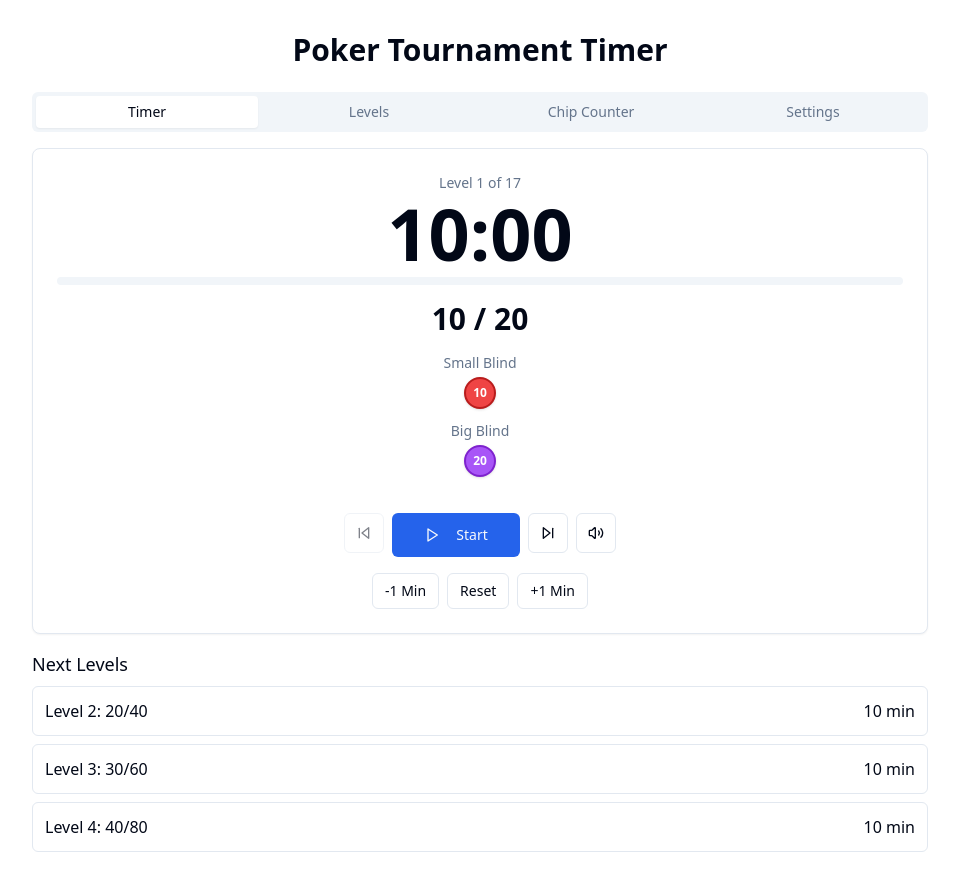
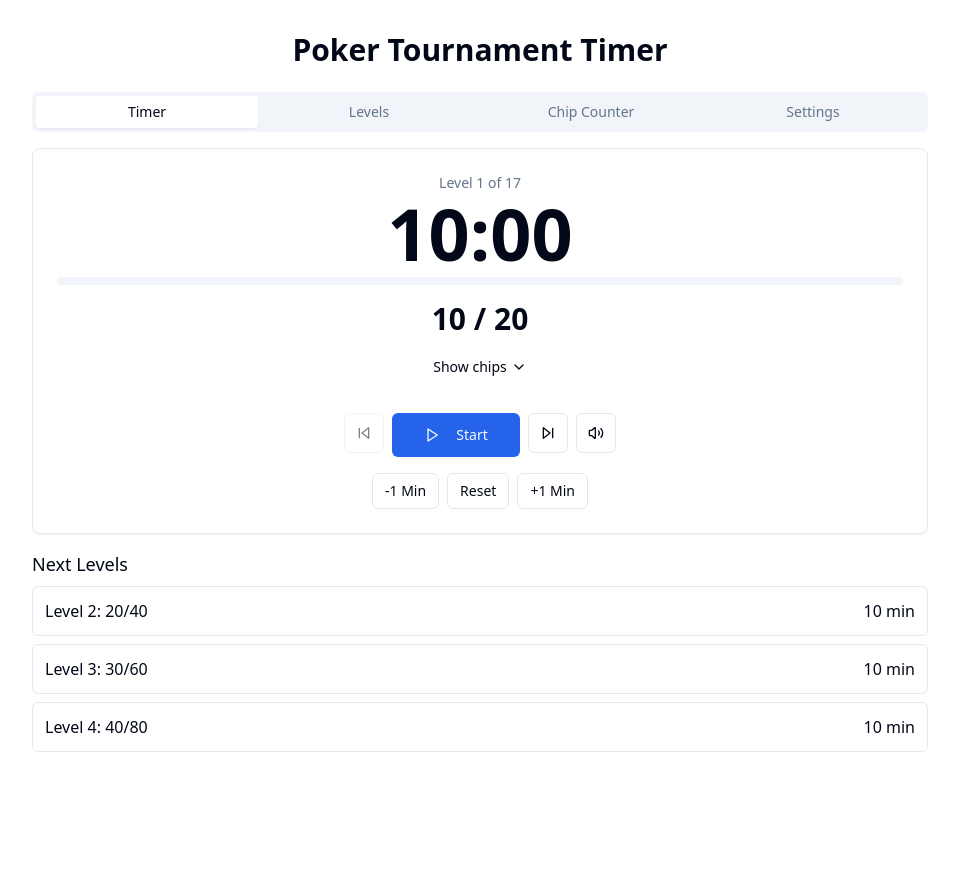
Before and after one commit to eliasfloreteng/poker-timer, a Next.js app: page / in a window 1280 px wide. Shown: the whole page, without its empty margins (160-1119 px from the left). After the commit the page ends 800 px from the top, so only its background shows below. Built offline with nearby package versions, Linux system fonts and the light colour scheme.

Commit message:
Make chip visualization collapsible in timer

```diff
--- a/components/timer-display.tsx
+++ b/components/timer-display.tsx
@@ -1,8 +1,11 @@
+import { useState } from "react"
 import { formatTime } from "@/lib/utils"
 import { calculateChipsForAmount } from "@/lib/chip-utils"
 import type { Level } from "@/types/poker-timer"
 import { Progress } from "@/components/ui/progress"
 import { ChipIcon } from "@/components/ui/chip-icon"
+import { Button } from "@/components/ui/button"
+import { ChevronDown, ChevronUp } from "lucide-react"
 
 interface TimerDisplayProps {
   level: Level
@@ -19,6 +22,8 @@ export function TimerDisplay({
   totalLevels,
   chipDenominations,
 }: TimerDisplayProps) {
+  const [showChips, setShowChips] = useState(false)
+
   if (!level) return null
 
   const totalSeconds = level.duration * 60
@@ -36,6 +41,12 @@ export function TimerDisplay({
     level.isBreak || level.ante === 0
       ? []
       : calculateChipsForAmount(level.ante, chipDenominations)
+
+  const hasChips =
+    !level.isBreak &&
+    (smallBlindChips.length > 0 ||
+      bigBlindChips.length > 0 ||
+      anteChips.length > 0)
 
   return (
     <div className="flex flex-col items-center">
@@ -67,6 +78,26 @@ export function TimerDisplay({
             </div>
           )}
 
+          {hasChips && (
+            <>
+              <div className="flex justify-center">
+                <Button
+                  variant="ghost"
+                  size="sm"
+                  onClick={() => setShowChips(!showChips)}
+                  className="mt-2 mb-1 flex items-center gap-1 text-sm"
+                >
+                  {showChips ? "Hide chips" : "Show chips"}
+                  {showChips ? (
+                    <ChevronUp className="h-4 w-4" />
+                  ) : (
+                    <ChevronDown className="h-4 w-4" />
+                  )}
+                </Button>
+              </div>
+
+              {showChips && (
+                <div className="flex justify-center items-center gap-4 animate-in fade-in-0 slide-in-from-top-2 duration-200">
                   {/* Display chips for small blind */}
                   {smallBlindChips.length > 0 && (
                     <div className="mt-4">
@@ -83,7 +114,6 @@ export function TimerDisplay({
                       </div>
                     </div>
                   )}
-
                   {/* Display chips for big blind */}
                   {bigBlindChips.length > 0 && (
                     <div className="mt-2">
@@ -100,11 +130,12 @@ export function TimerDisplay({
                       </div>
                     </div>
                   )}
-
                   {/* Display chips for ante */}
                   {anteChips.length > 0 && (
                     <div className="mt-2">
-              <div className="text-sm text-muted-foreground mb-1">Ante</div>
+                      <div className="text-sm text-muted-foreground mb-1">
+                        Ante
+                      </div>
                       <div className="flex flex-wrap justify-center gap-2">
                         {anteChips.map((chip, idx) => (
                           <div key={idx} className="flex items-center gap-1">
@@ -117,6 +148,10 @@ export function TimerDisplay({
                   )}
                 </div>
               )}
+            </>
+          )}
+        </div>
+      )}
     </div>
   )
 }
```
Lines whose indentation alone changed are shown as unchanged.
